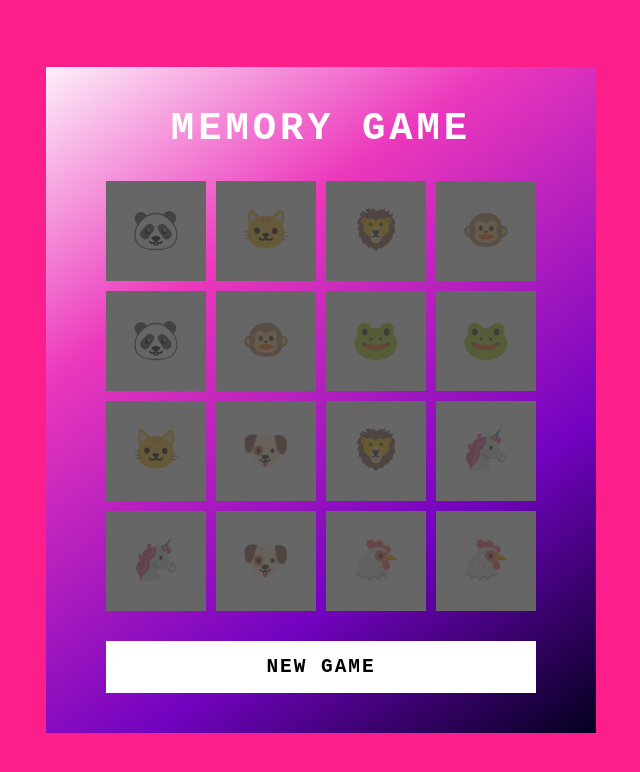
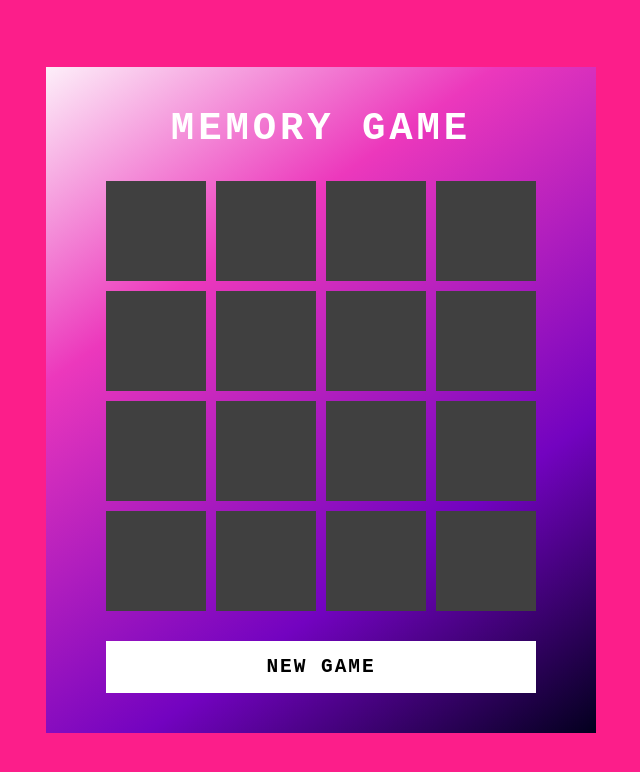
Before and after one commit to lpcaldeira/memory-game, a plain HTML site: page index.html in a window 1280 px wide. Shown: the whole page, without its empty margins (319-959 px from the left). Drawn offline with Linux system fonts and the light colour scheme.

Commit message:
Update main.css
remove opacity

```diff
--- a/src/styles/main.css
+++ b/src/styles/main.css
@@ -80,7 +80,6 @@ h2 {
   transition: 0.15s;
   transform: rotateX(0deg);
   backface-visibility: hidden;
-  opacity: 0.8; /* habilitar somente durante o desenvolvimento */
 }
 
 .item.boxShow {
```
